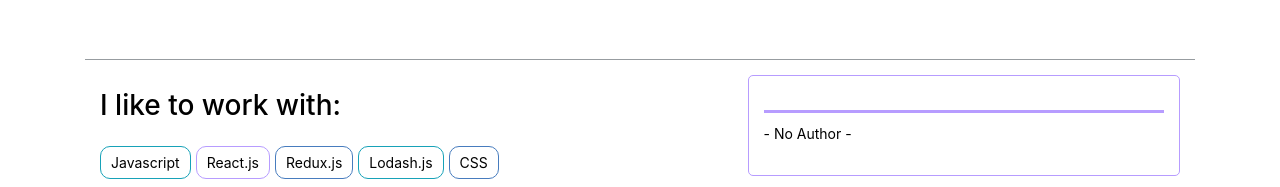
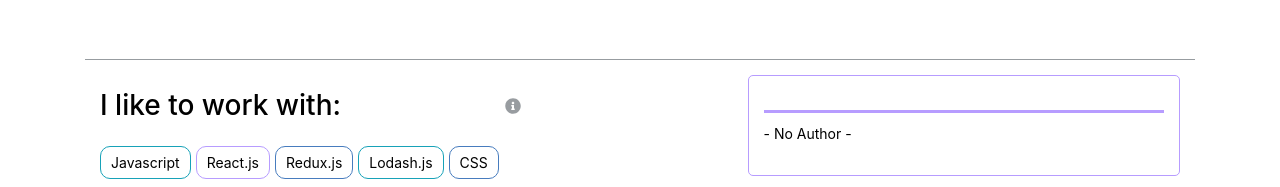
Before and after one commit to luisafvaca/otragrisdev, a React (Create React App) app: page / in a window 1280 px wide. Shown: the part 188-375 px from the top of the page. Built offline with nearby package versions, Linux system fonts and the light colour scheme; no server answers.

Commit message:
otragrisdev: added tooltip

```diff
--- a/src/components/About/About.jsx
+++ b/src/components/About/About.jsx
@@ -1,5 +1,5 @@
 import React, { useState } from 'react';
-import { Row, Col, Container } from 'react-bootstrap';
+import { Row, Col, Container,  OverlayTrigger, Popover, Button} from 'react-bootstrap';
 import { groupBy } from 'lodash';
 import { getRandom } from '../../utils/Utils';
 import { technologies, colors } from '../../constants/contants';
@@ -7,6 +7,9 @@ import { TECH_INFO } from '../../constants/techInfo';
 import DailyQuote from '../DailyQuote/DailyQuote';
 import Dialog from '../Dialog/Dialog';
 import TechCardInfo from '../TechCardInfo/TechCardInfo';
+import { faInfoCircle } from '@fortawesome/free-solid-svg-icons';
+import { FontAwesomeIcon } from '@fortawesome/react-fontawesome';
+
 
 import './About.scss';
 
@@ -47,7 +50,24 @@ const About = () => {
 
                 <Row className='quoteCard'>
                     <Col md={5} className='information'>
-                        <h1>I like to work with:</h1>
+                        <span className='tootltipContainer'>
+                            <h1>I like to work with:</h1>
+                            <OverlayTrigger
+                                trigger='click'
+                                placement={'left'}
+                                overlay={
+                                    <Popover>
+                                    <Popover.Content>
+                                        If you're interest to learn some of this technologies click on tag and see a recomended course that I have for you!
+                                    </Popover.Content>
+                                    </Popover>
+                                }
+                            >
+                                <Button className='tooltipBtn'>
+                                    <FontAwesomeIcon className='tooltipIcon' icon={faInfoCircle} />
+                                </Button>
+                            </OverlayTrigger>
+                        </span>
                         {getTechnologies()}
                     </Col>
                     <Col md={2}></Col>
--- a/src/components/About/About.scss
+++ b/src/components/About/About.scss
@@ -34,3 +34,20 @@
         }
     }
 }
+
+.tootltipContainer {
+    display: flex;
+    justify-content: space-between;
+
+    .tooltipBtn {
+        background-color: transparent !important;
+        border: none !important;
+        box-shadow: none !important;
+        &:focus {
+            outline: 0 !important;;
+        }
+        .tooltipIcon {
+            color: rgba(49, 58, 66, 0.5);
+        }
+    }
+}
--- a/src/components/Dialog/Dialog.jsx
+++ b/src/components/Dialog/Dialog.jsx
@@ -1,7 +1,7 @@
 import React from 'react';
 import { Modal, Button } from 'react-bootstrap';
 import { FontAwesomeIcon } from '@fortawesome/react-fontawesome';
-import { faTimes } from '@fortawesome/free-solid-svg-icons'
+import { faTimes } from '@fortawesome/free-solid-svg-icons';
 
 import './Dialog.scss';
 
```
